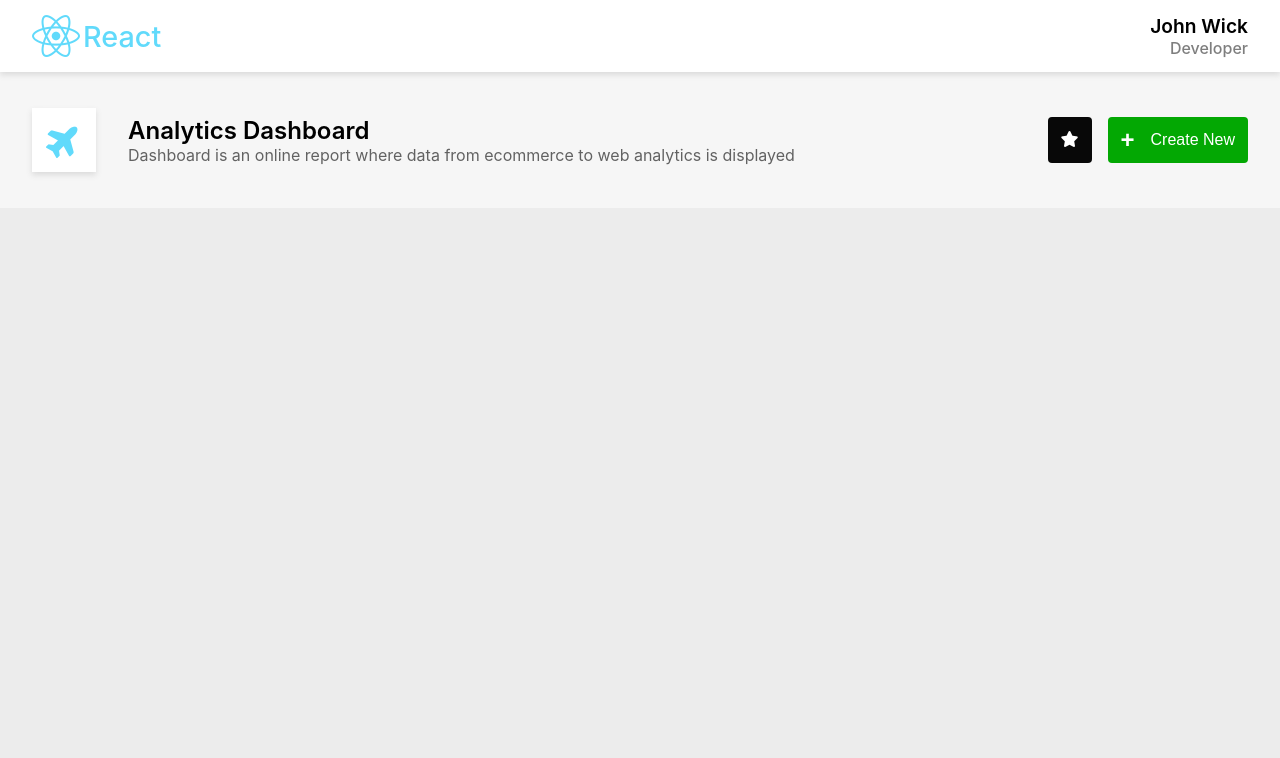
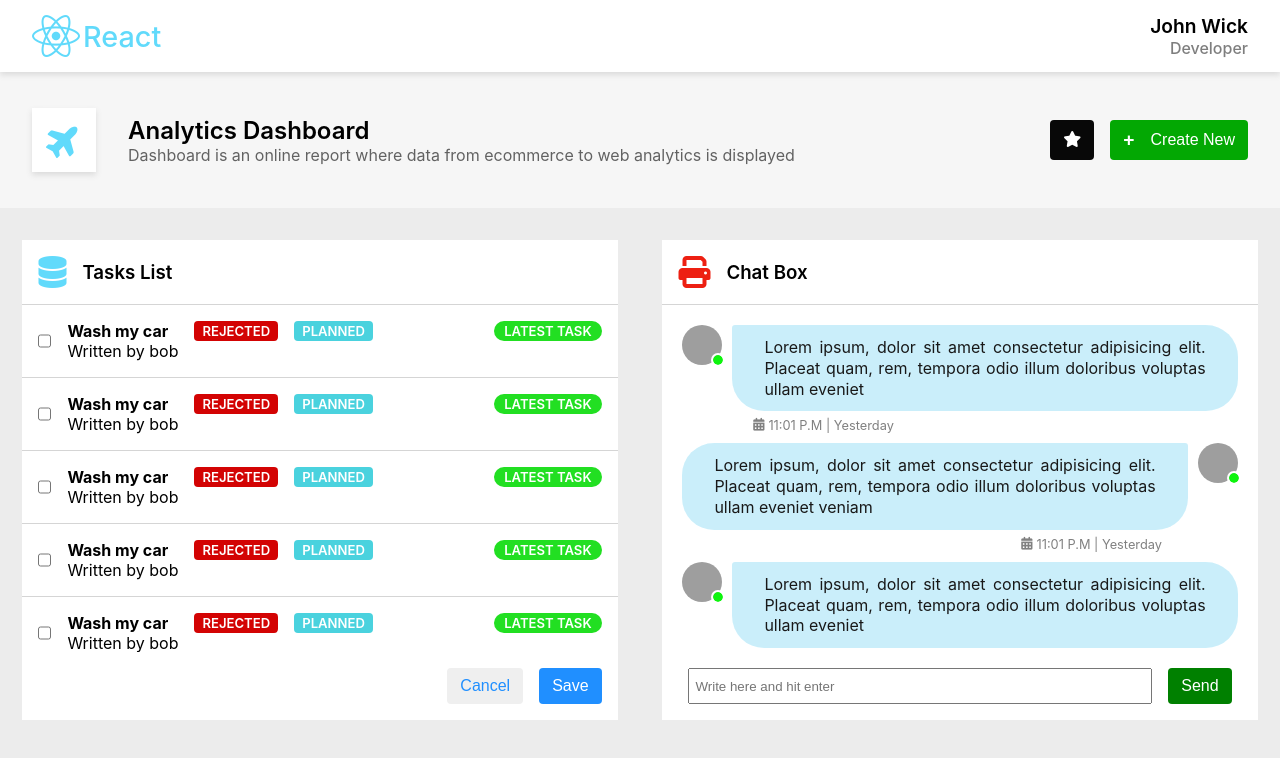
Before and after one commit to fahd23/influx-ex, a React (Create React App) app: page / in a window 1280 px wide. Shown: the top 758 px of the page. Built offline with nearby package versions, Linux system fonts and the light colour scheme; grey boxes are pictures that could not be loaded.

Commit message:
FEAT: Added Static UI

```diff
--- a/src/App.css
+++ b/src/App.css
@@ -38,6 +38,9 @@ body {
 .flex-wrap {
   flex-wrap: wrap;
 }
+.align-i-start {
+  align-items: flex-start;
+}
 .gap-10px {
   gap: 10px;
 }
@@ -50,3 +53,26 @@ body {
 .gap-3rem {
   gap: 3rem;
 }
+.padding-10px {
+  padding: 10px;
+}
+.padding-1rem {
+  padding: 1rem;
+}
+hr {
+  border: none;
+  border-bottom: 1px solid #d5d5d5;
+}
+.pos-relative {
+  position: relative;
+}
+/* Content Section */
+.content-section {
+  display: flex;
+  align-items: flex-start;
+}
+@media (max-width: 1000px) {
+  .content-section {
+    flex-direction: column;
+  }
+}
--- a/src/App.js
+++ b/src/App.js
@@ -1,12 +1,18 @@
 import "./App.css";
+import ChatBox from "./components/ChatBox/ChatBox";
 import Header from "./components/Header/Header";
 import Navbar from "./components/Navbar/Navbar";
+import TaskList from "./components/TaskList/TaskList";
 
 function App() {
   return (
     <div className="App">
       <Navbar />
       <Header />
+      <div className="content-section">
+        <TaskList />
+        <ChatBox />
+      </div>
     </div>
   );
 }
--- /dev/null
+++ b/src/components/ChatBox/ChatBox.jsx
@@ -0,0 +1,34 @@
+import React from "react";
+import "./chatbox.css";
+import { FromMessage } from "./FromMessage";
+import { ToMessage } from "./ToMessage";
+
+const ChatBox = () => {
+  return (
+    <div className="chatbox-section">
+      <div className="chatbox-header flex flex-ai-center gap-1rem padding-1rem">
+        <i className="fa-solid fa-print"></i>
+        <h3 className="header-title">Chat Box</h3>
+      </div>
+      <hr />
+      <div className="padding-10px">
+        <FromMessage />
+        <ToMessage />
+        <FromMessage />
+        <ToMessage />
+        <FromMessage />
+        <ToMessage />
+        <div className="chatbox-footer flex gap-1rem padding-1rem">
+          <input
+            className="msg-input"
+            type="text"
+            placeholder="Write here and hit enter"
+          />
+          <button className="btn btn-send">Send</button>
+        </div>
+      </div>
+    </div>
+  );
+};
+
+export default ChatBox;
--- /dev/null
+++ b/src/components/ChatBox/FromMessage.jsx
@@ -0,0 +1,25 @@
+import React from "react";
+
+export const FromMessage = () => {
+  return (
+    <div className="from-message-section">
+      <div className="pos-relative">
+        <img
+          className="profile-image"
+          src="https://images.pexels.com/photos/2269872/pexels-photo-2269872.jpeg?cs=srgb&dl=pexels-bruno-salvadori-2269872.jpg&fm=jpg"
+          alt="profile-image"
+        />
+        <div className="badge"></div>
+      </div>
+      <div>
+        <p className="message">
+          Lorem ipsum, dolor sit amet consectetur adipisicing elit. Placeat
+          quam, rem, tempora odio illum doloribus voluptas ullam eveniet
+        </p>
+        <p className="chat-time">
+          <i class="fa-solid fa-calendar-days"></i> 11:01 P.M | Yesterday
+        </p>
+      </div>
+    </div>
+  );
+};
--- /dev/null
+++ b/src/components/ChatBox/ToMessage.jsx
@@ -0,0 +1,25 @@
+import React from "react";
+
+export const ToMessage = () => {
+  return (
+    <div className="to-message-section">
+      <div className="pos-relative">
+        <img
+          className="profile-image"
+          src="https://images.pexels.com/photos/2269872/pexels-photo-2269872.jpeg?cs=srgb&dl=pexels-bruno-salvadori-2269872.jpg&fm=jpg"
+          alt="profile-image"
+        />
+        <div className="badge"></div>
+      </div>
+      <div>
+        <p className="message">
+          Lorem ipsum, dolor sit amet consectetur adipisicing elit. Placeat
+          quam, rem, tempora odio illum doloribus voluptas ullam eveniet veniam
+        </p>
+        <p className="chat-time">
+          <i class="fa-solid fa-calendar-days"></i> 11:01 P.M | Yesterday
+        </p>
+      </div>
+    </div>
+  );
+};
--- /dev/null
+++ b/src/components/ChatBox/chatbox.css
@@ -0,0 +1,94 @@
+.chatbox-section {
+  background-color: var(--primary-color);
+  width: 50%;
+  max-height: 30rem;
+  overflow: auto;
+  margin: 2rem 1.4rem;
+}
+.chatbox-header {
+  top: 0;
+  background-color: var(--primary-color);
+  position: sticky;
+  z-index: 1;
+}
+.fa-print {
+  font-size: 2rem;
+  color: #ed2012;
+}
+
+.profile-image {
+  width: 40px;
+  height: 40px;
+  border-radius: 50%;
+}
+.badge {
+  position: absolute;
+  width: 10px;
+  height: 10px;
+  border-radius: 50%;
+  background: #0ef40e;
+  top: 30px;
+  right: -1px;
+  outline: 2.5px solid var(--primary-color);
+}
+.message {
+  font-size: 1rem;
+  line-height: 1.3rem;
+  text-align: justify;
+  padding: 12px 2rem;
+  opacity: 0.9;
+  border-radius: 3px 2rem 2rem 2rem;
+  background: rgb(197, 237, 250);
+}
+
+.from-message-section {
+  display: flex;
+  margin: 10px;
+  gap: 10px;
+}
+.to-message-section {
+  display: flex;
+  flex-direction: row-reverse;
+  margin: 10px;
+  gap: 10px;
+}
+.to-message-section .message {
+  border-radius: 2rem 3px 2rem 2rem;
+}
+.chat-time {
+  display: flex;
+  align-items: center;
+  gap: 4px;
+  margin-top: 7px;
+  margin-left: 1.3rem;
+  color: grey;
+  font-size: 0.8rem;
+}
+.to-message-section .chat-time {
+  justify-content: end;
+  margin-top: 7px;
+  margin-right: 1.6rem;
+  color: grey;
+  font-size: 0.8rem;
+}
+.btn-send {
+  color: var(--primary-color);
+  background: green;
+}
+.msg-input {
+  width: 100%;
+  padding: 5px;
+}
+.chatbox-footer {
+  background-color: var(--primary-color);
+  position: sticky;
+  bottom: 0;
+  z-index: 1;
+}
+
+@media (max-width: 1000px) {
+  .chatbox-section {
+    margin: 1.5rem auto;
+    width: 85%;
+  }
+}
--- a/src/components/Header/header.css
+++ b/src/components/Header/header.css
@@ -38,7 +38,7 @@
   color: var(--primary-color);
 }
 .plus-sign {
-  font-size: 1.5rem;
+  font-size: 1.2rem;
   font-weight: 700;
 }
 
--- /dev/null
+++ b/src/components/TaskList/TaskList.jsx
@@ -0,0 +1,42 @@
+import React from "react";
+import "./tasklist.css";
+
+const TaskItem = () => {
+  return (
+    <div>
+      <hr />
+      <div className="flex gap-1rem padding-1rem ">
+        <input type="checkbox" id="c1" name="c1" value="Wash my car" />
+        <div>
+          <h4>Wash my car </h4>
+          <p>Written by bob</p>
+        </div>
+        <div className="rejected-badge">REJECTED</div>
+        <div className="planned-badge">Planned</div>
+        <div className="latest-rank-badge">Latest Task</div>
+      </div>
+    </div>
+  );
+};
+const TaskList = () => {
+  return (
+    <section className="tasklist-section">
+      <div className="flex flex-ai-center gap-1rem padding-1rem tasklist-header">
+        <i className="fa-solid fa-database db-icon"></i>
+        <h3 className="header-title">Tasks List</h3>
+      </div>
+      <TaskItem />
+      <TaskItem />
+      <TaskItem />
+      <TaskItem />
+      <TaskItem />
+      <hr />
+      <div className="tasklist-footer flex gap-1rem padding-1rem">
+        <button className="btn btn-cancel">Cancel</button>
+        <button className="btn btn-save">Save</button>
+      </div>
+    </section>
+  );
+};
+
+export default TaskList;
--- /dev/null
+++ b/src/components/TaskList/tasklist.css
@@ -0,0 +1,74 @@
+.tasklist-section {
+  background-color: var(--primary-color);
+  width: 50%;
+  max-height: 30rem;
+  overflow: auto;
+  margin: 2rem 1.4rem;
+}
+.tasklist-header {
+  top: 0;
+  background-color: var(--primary-color);
+  position: sticky;
+  z-index: 1;
+}
+.db-icon {
+  font-size: 2rem;
+  color: var(--accent-color);
+}
+.tasklist-footer {
+  justify-content: end;
+  background-color: var(--primary-color);
+  position: sticky;
+  bottom: 0;
+  z-index: 1;
+}
+.btn-cancel {
+  color: #208fff;
+}
+.btn-save {
+  background-color: #208fff;
+  color: var(--primary-color);
+}
+.rejected-badge {
+  color: var(--primary-color);
+  background: rgb(211, 3, 3);
+  border-radius: 4px;
+  width: max-content;
+  padding: 2px 8px;
+  text-align: center;
+  font-size: 0.82rem;
+  font-weight: 600;
+  align-self: start;
+  text-transform: uppercase;
+}
+.planned-badge {
+  color: var(--primary-color);
+  background: rgb(74, 210, 222);
+  border-radius: 4px;
+  width: max-content;
+  padding: 2px 8px;
+  text-align: center;
+  font-size: 0.82rem;
+  font-weight: 600;
+  align-self: start;
+  text-transform: uppercase;
+}
+.latest-rank-badge {
+  color: var(--primary-color);
+  background: rgb(34, 223, 34);
+  border-radius: 1.5rem;
+  width: max-content;
+  padding: 2px 10px;
+  text-align: center;
+  font-size: 0.82rem;
+  font-weight: 600;
+  align-self: start;
+  text-transform: uppercase;
+  margin-left: auto;
+}
+@media (max-width: 1000px) {
+  .tasklist-section {
+    margin: 1.5rem auto;
+    width: 85%;
+  }
+}
```
